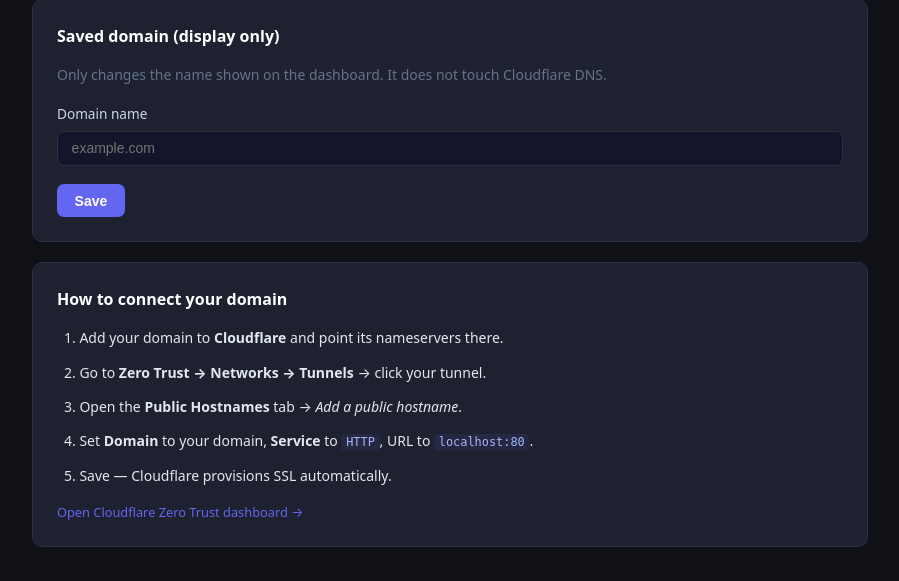
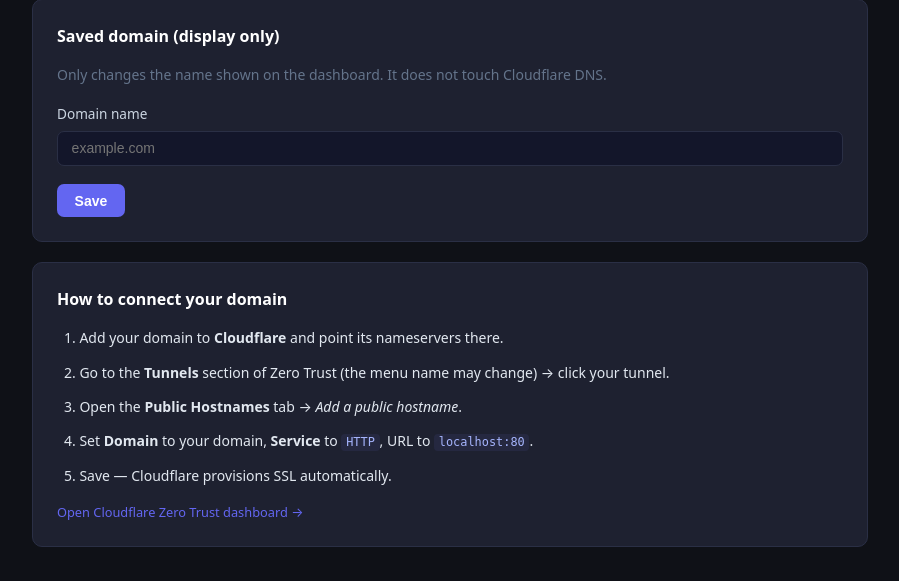
Before and after one commit to davidpavlicek36/rpi_website, a Flask app: page /domain in a window 1280 px wide. Shown: the part 1093-1674 px from the top of the page, without its empty margins (220-1119 px from the left). Run offline with Flask 3, Linux system fonts and the light colour scheme.

Commit message:
adding more general steps to the readme

```diff
--- a/gui/templates/domain.html
+++ b/gui/templates/domain.html
@@ -88,7 +88,7 @@
   <h2>How to connect your domain</h2>
   <ol class="guide-list">
     <li>Add your domain to <strong>Cloudflare</strong> and point its nameservers there.</li>
-    <li>Go to <strong>Zero Trust → Networks → Tunnels</strong> → click your tunnel.</li>
+    <li>Go to the <strong>Tunnels</strong> section of Zero Trust (the menu name may change) → click your tunnel.</li>
     <li>Open the <strong>Public Hostnames</strong> tab → <em>Add a public hostname</em>.</li>
     <li>Set <strong>Domain</strong> to your domain, <strong>Service</strong> to <code>HTTP</code>, URL to <code>localhost:80</code>.</li>
     <li>Save — Cloudflare provisions SSL automatically.</li>
```
Also changed, not shown: README.md, 2 other files.
